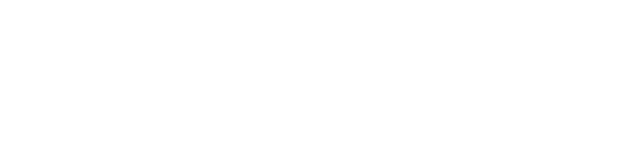
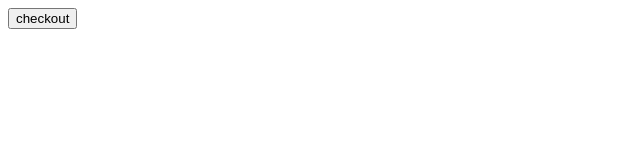
Before and after one commit to Mohamed-safras/git-test, a plain HTML site: page index.html in a window 1280 px wide. Shown: the whole page, without its empty margins (0-640 px from the left). Drawn offline with Linux system fonts and the light colour scheme.

Commit message:
checkout button was added

```diff
--- a/index.html
+++ b/index.html
@@ -6,5 +6,7 @@
     <meta name="viewport" content="width=device-width, initial-scale=1.0" />
     <title>Document</title>
   </head>
-  <body></body>
+  <body>
+	<button>checkout</button>
+  </body>
 </html>
```
